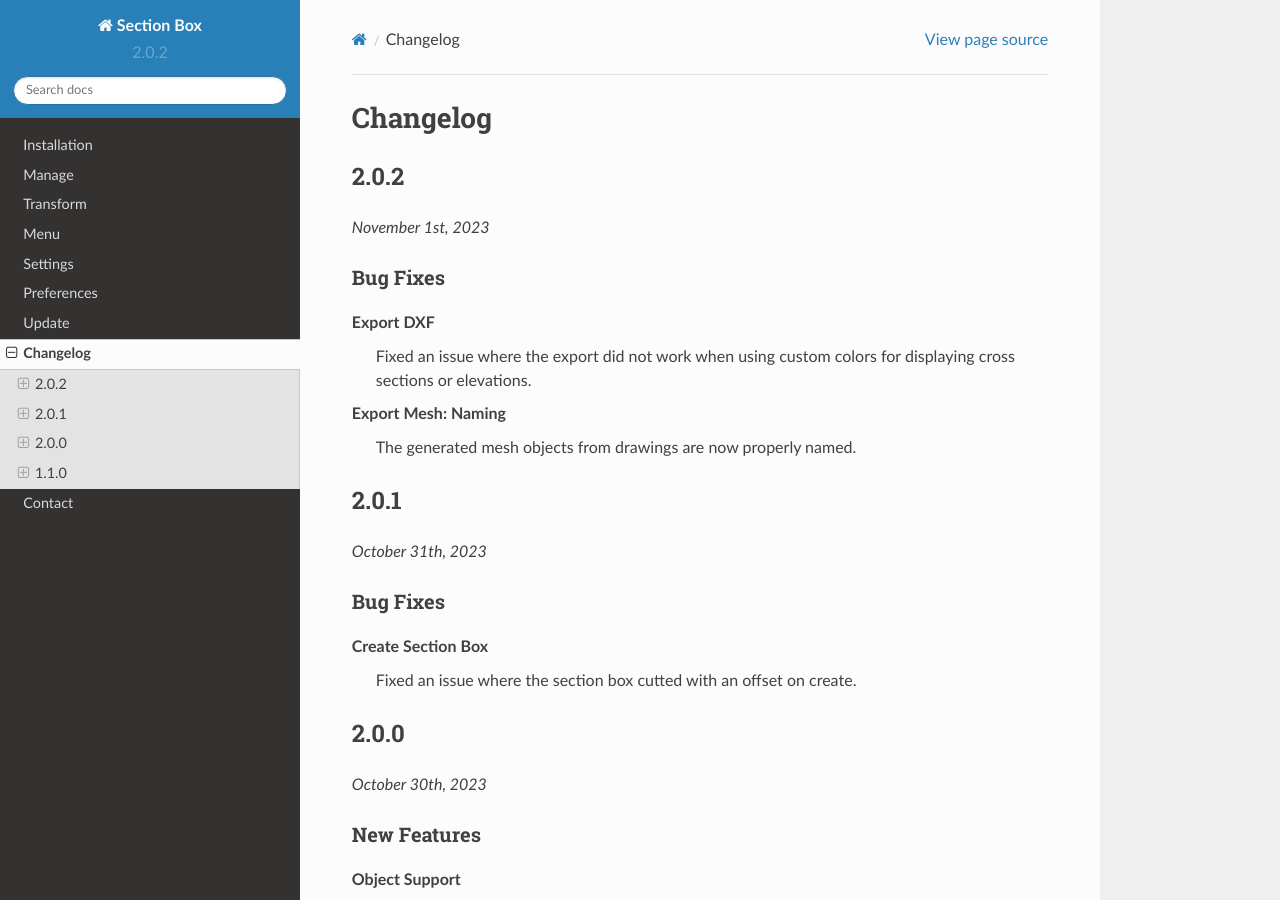
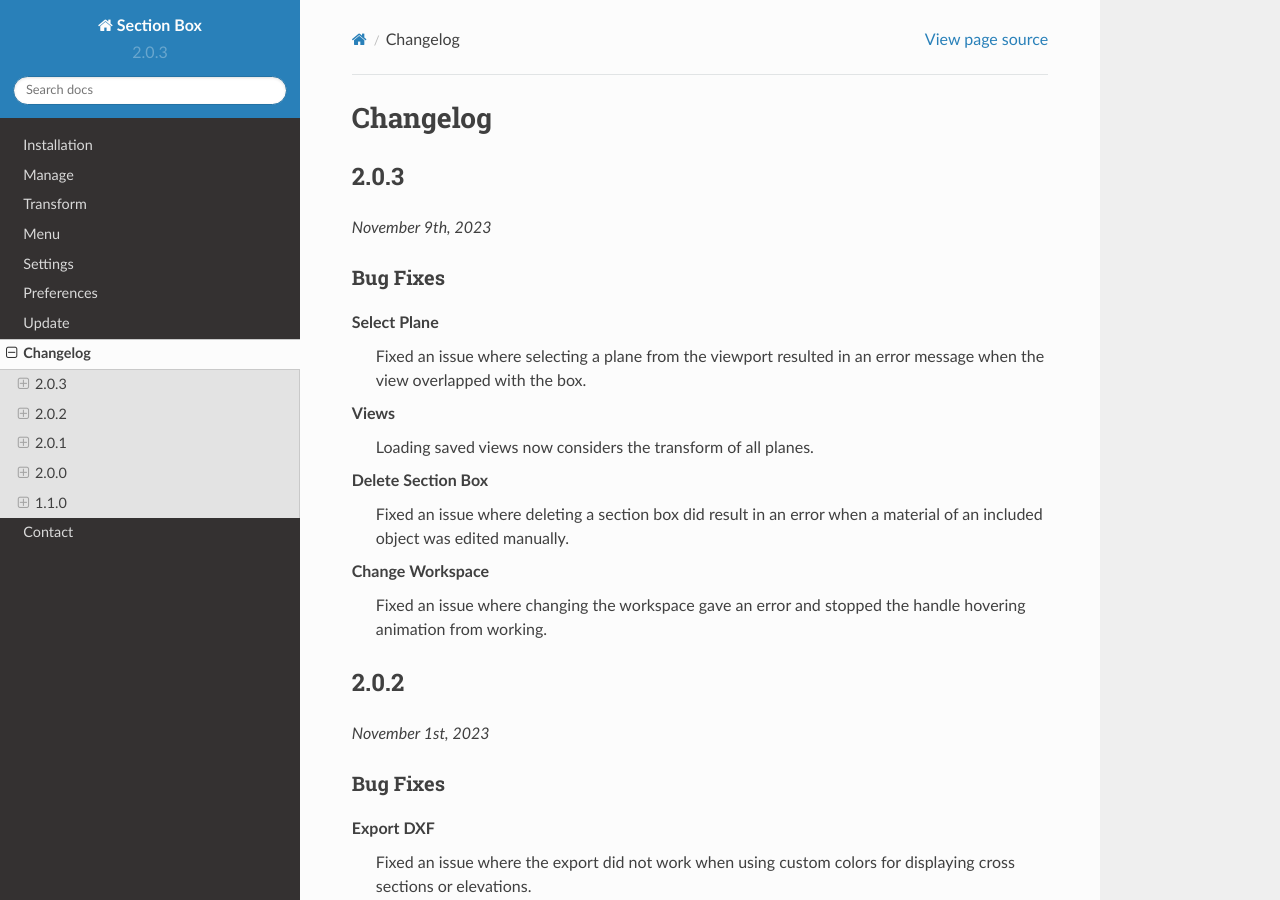
Before and after one commit to rubenmesserschmidt/Section-Box_docs, a Sphinx documentation site: the page built from docs/source/changelog.rst, in a window 1280 px wide and 900 px high. Built offline with Sphinx 7.4.7 and the Read the Docs theme 2.0.0, drawn with Linux system fonts in a browser that asks for light colours.

Commit message:
update 2.0.3

```diff
--- a/docs/source/changelog.rst
+++ b/docs/source/changelog.rst
@@ -1,6 +1,29 @@
 =========
 Changelog
 =========
+
+#####
+2.0.3
+#####
+
+*November 9th, 2023*
+
+*********
+Bug Fixes
+*********
+
+**Select Plane**
+    Fixed an issue where selecting a plane from the viewport resulted in an error message when the view overlapped with the box.
+
+**Views**
+    Loading saved views now considers the transform of all planes.
+
+**Delete Section Box**
+    Fixed an issue where deleting a section box did result in an error when a material of an included object was edited manually.
+
+**Change Workspace**
+    Fixed an issue where changing the workspace gave an error and stopped the handle hovering animation from working.
+
 
 #####
 2.0.2
--- a/docs/source/conf.py
+++ b/docs/source/conf.py
@@ -6,8 +6,8 @@ project = "Section Box"
 copyright = "2023, Ruben Messerschmidt"
 author = "Ruben Messerschmidt"
 
-release = "2.0.2"
-version = "2.0.2"
+release = "2.0.3"
+version = "2.0.3"
 
 # -- General configuration
 
```
Also changed, not shown: 1 other file.
